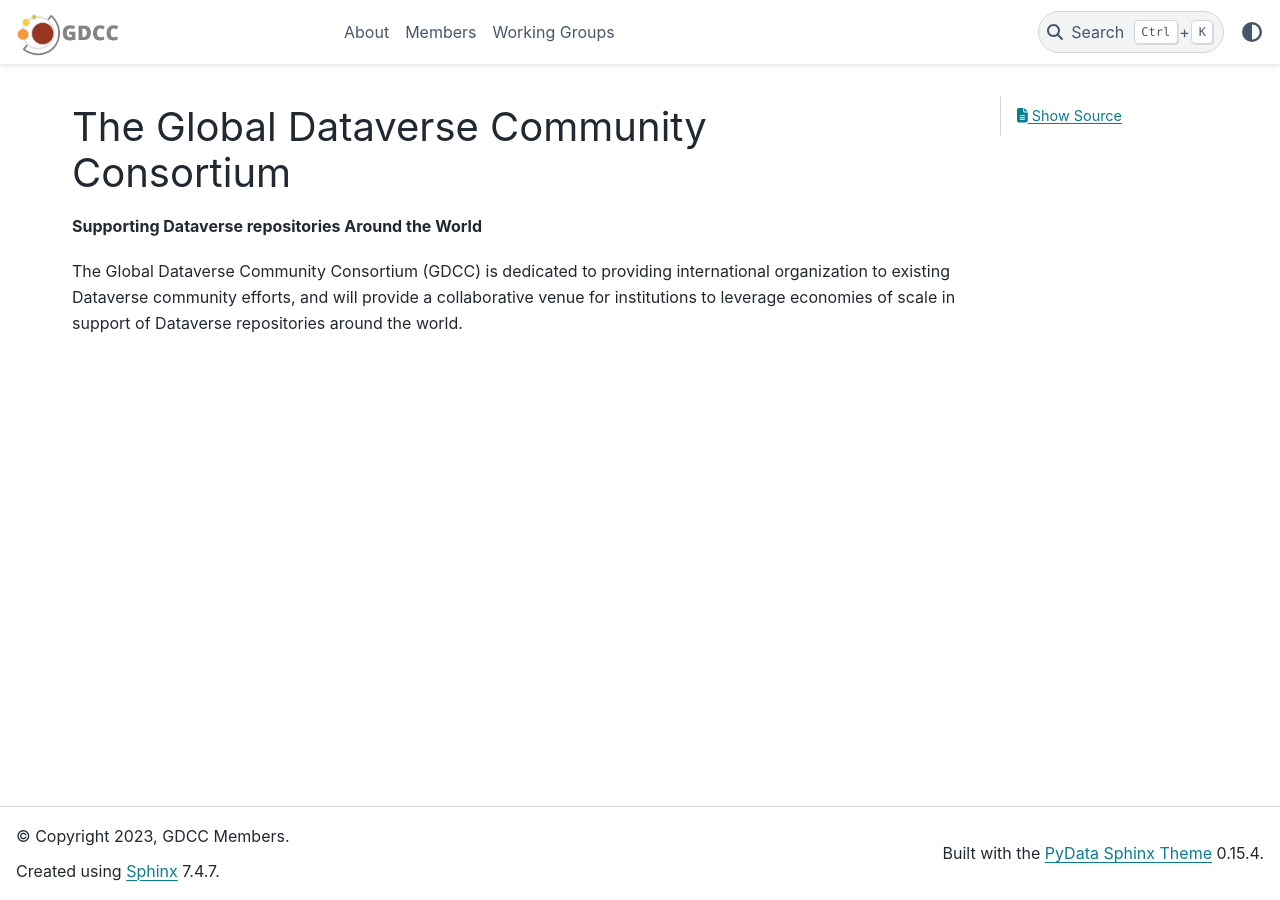
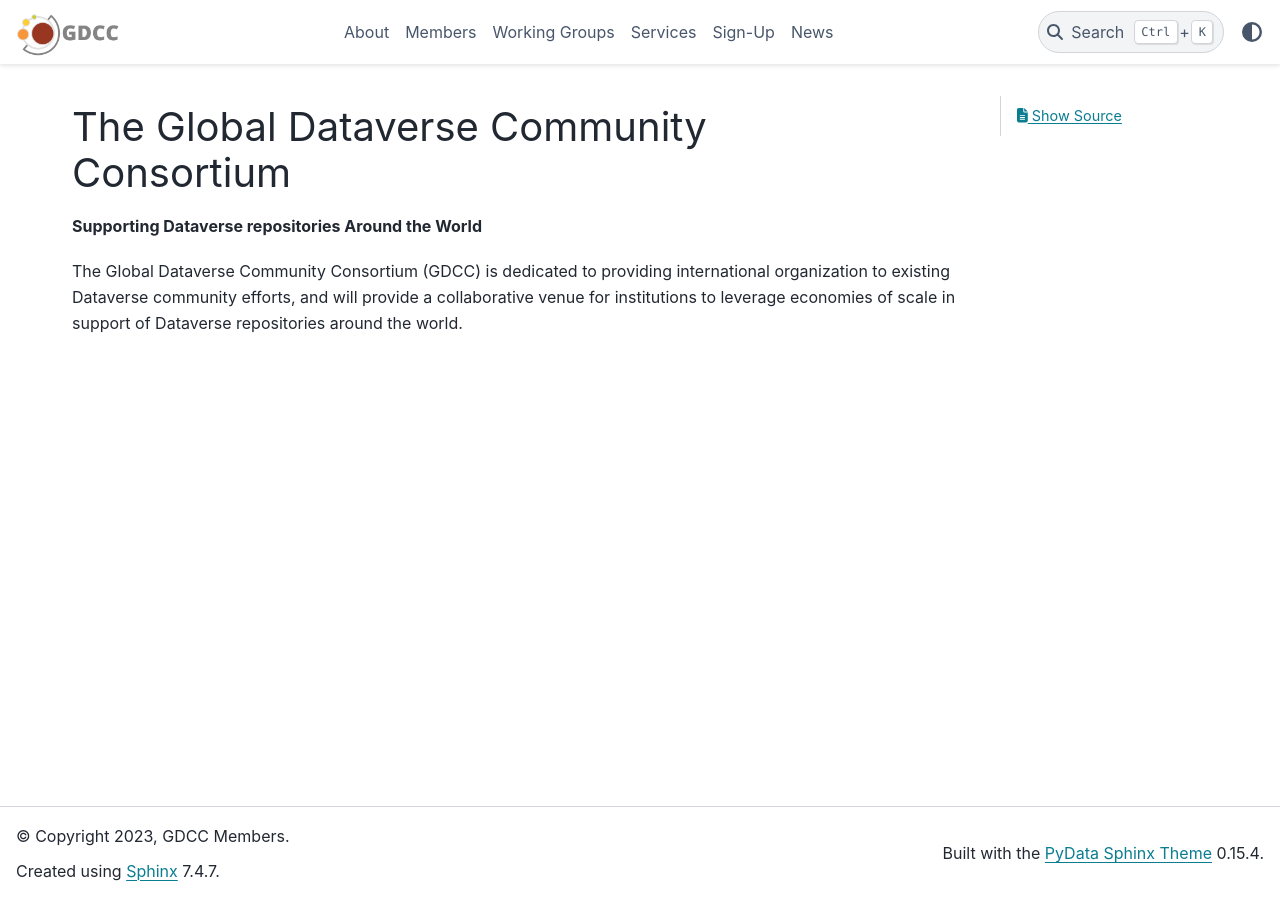
Before and after one commit to gdcc/www.gdcc.io, a Sphinx documentation site: the page built from source/index.md, in a window 1280 px wide. Built offline with Sphinx 7.4.7 and the PyData theme 0.15.4, drawn with Linux system fonts in a browser that asks for light colours.

Commit message:
stub out more pages

````diff
--- a/source/index.md
+++ b/source/index.md
@@ -9,4 +9,7 @@ The Global Dataverse Community Consortium (GDCC) is dedicated to providing inter
 about.md
 members.md
 working-groups.md
+services.md
+sign-up.md
+news.md
 ```
````
Also changed, not shown: source/news.md (added, +1 -0 lines), source/services.md (added, +1 -0 lines), source/sign-up.md (added, +1 -0 lines).
